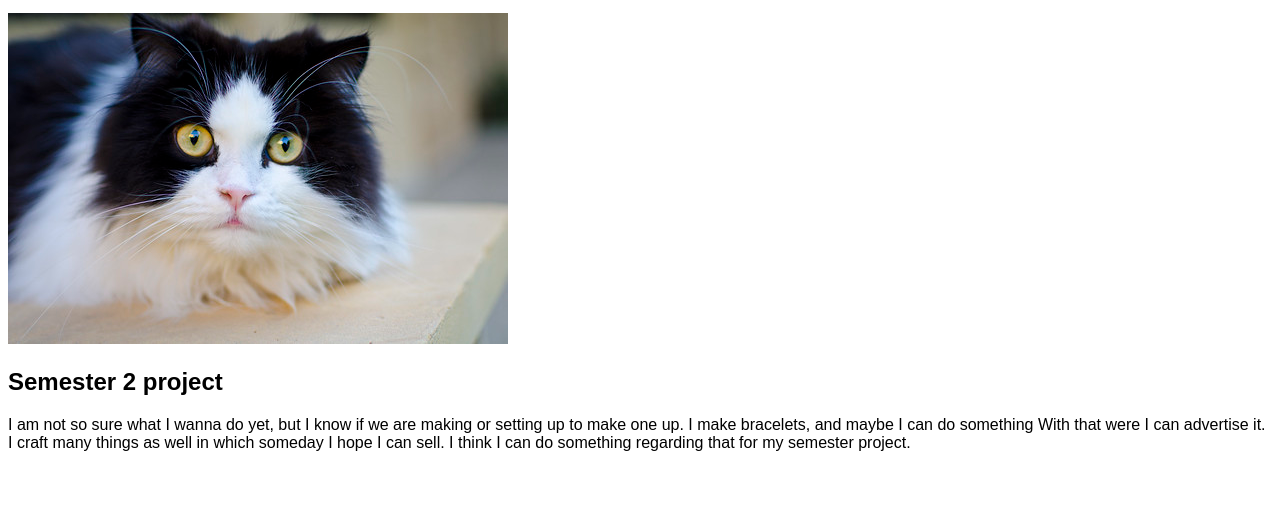
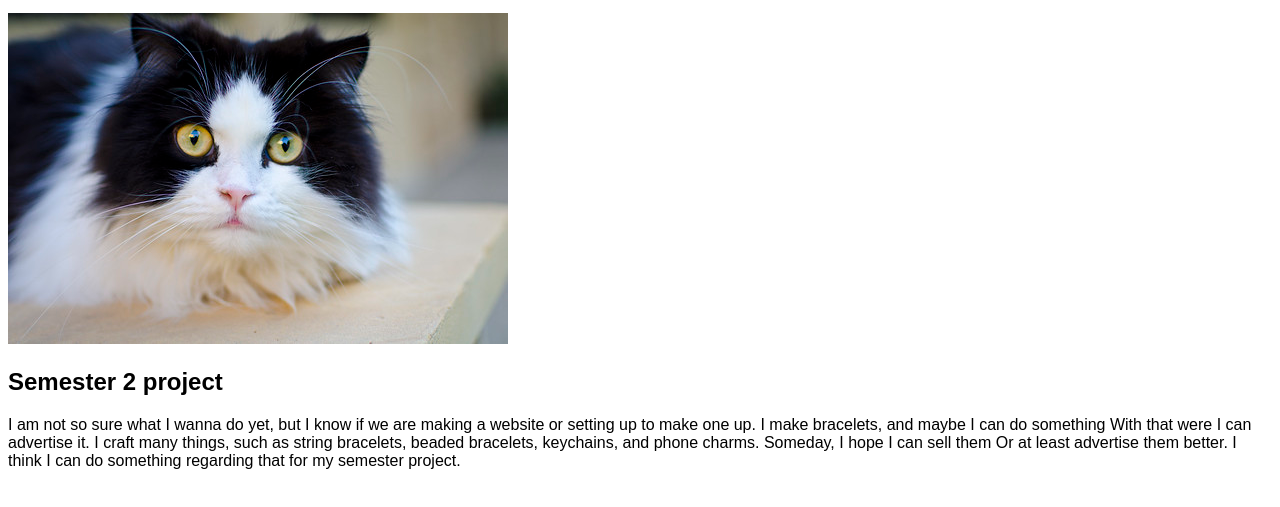
Before and after one commit to abisharehman/Internet-studio-Abisha-Rehman, a plain HTML site: page asg1/Index.html in a window 1280 px wide. Shown: the part 119-626 px from the top of the page. Drawn offline with Linux system fonts and the light colour scheme; files that its build step writes are made by us from their sources; files whose address does not match are found by name.

Commit message:
Update Index.html semester project

```diff
--- a/asg1/Index.html
+++ b/asg1/Index.html
@@ -16,6 +16,6 @@
 </body>
 </html>
 <h2> Semester 2 project </h2>
-	<p> I am not so sure what I wanna do yet, but I know if we are making or setting up to make one up. I make bracelets, and maybe I can do something
-		With that were I can advertise it. I craft many things as well in which someday I hope I can sell. I think
-		I can do something regarding that for my semester project. </p>
+	<p> I am not so sure what I wanna do yet, but I know if we are making a website or setting up to make one up. I make bracelets, and maybe I can do something
+		With that were I can advertise it. I craft many things, such as string bracelets, beaded bracelets, keychains, and phone charms. Someday, I hope I can sell them
+		Or at least advertise them better. I think I can do something regarding that for my semester project. </p>
```
